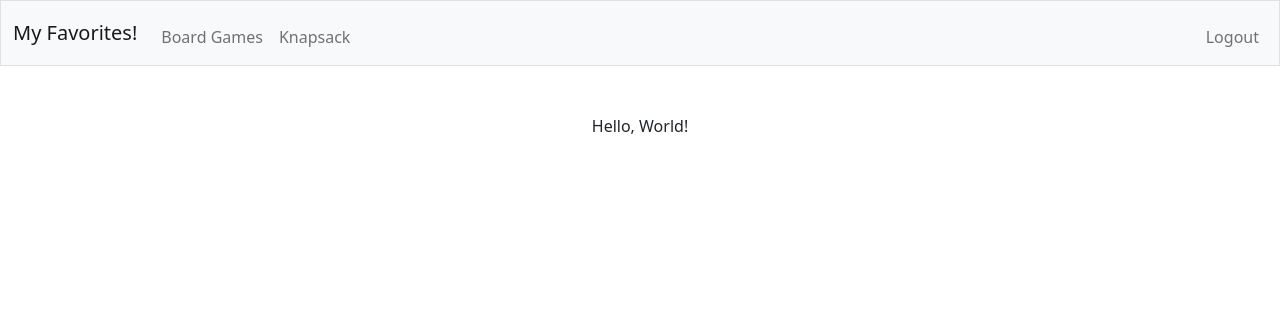
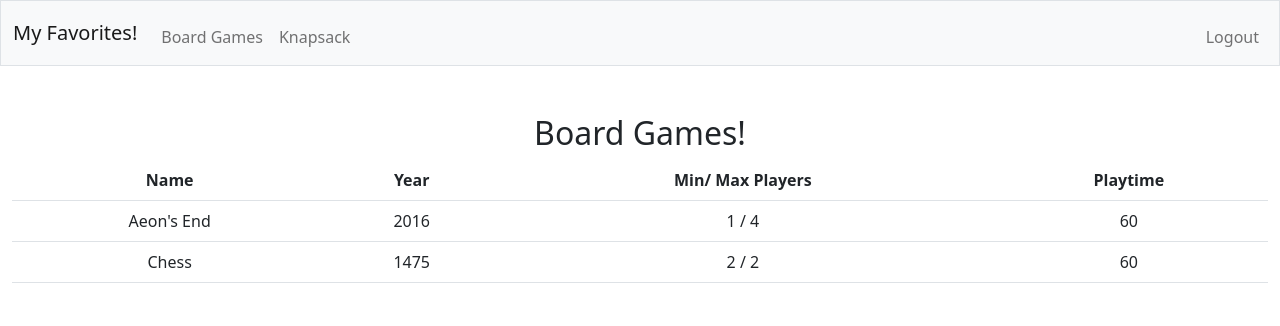
Before and after one commit to VvB-13/projects, a Flask app: page / in a window 1280 px wide. Shown: the top 326 px of the page. Run offline with Flask 2, Linux system fonts and the light colour scheme; a user stored in the database is signed in; data comes from the database, SQL or seed files in the repository; both versions use the stored data as it was after the commit.

Commit message:
Liking and Index

```diff
--- a/cs50-final-project/app.py
+++ b/cs50-final-project/app.py
@@ -1,4 +1,4 @@
-from flask import Flask, render_template, redirect, flash
+from flask import Flask, render_template, redirect, flash, request
 from flask_sqlalchemy import SQLAlchemy
 from flask_login import UserMixin, login_user, LoginManager, login_required, logout_user, current_user
 from flask_wtf import FlaskForm
@@ -21,6 +21,7 @@ login_manager.login_view = "login"
 Base = automap_base()
 Base.prepare(db.engine, reflect=True)
 Board = Base.classes.board
+Likes = Base.classes.likes
 
 @login_manager.user_loader
 def load_user(user_id):
@@ -55,7 +56,8 @@ class BoardForm(FlaskForm):
 @app.route("/")
 @login_required
 def index():
-    return render_template("index.html")
+    likes = db.session.query(Likes).filter_by(user=current_user.get_id()).all()
+    return render_template("index.html", likes=likes)
 
 @app.route("/register", methods=['GET', 'POST'])
 def register():
@@ -108,14 +110,26 @@ def board():
         year = form.year.data
         if name and not year:
             games = db.session.query(Board).filter(Board.name.contains(name)).limit(10)
-        if year and not name:
+        elif year and not name:
             games = db.session.query(Board).filter_by(year=year).limit(10)
-        if name and year:
+        elif name and year:
             games = db.session.query(Board).filter(Board.name.contains(name), year == Board.year).limit(10)
-        if not name and not year:
+        else:
             flash("You need to input at least one field!")
             return redirect("/board")
         return render_template("board.html", games=games, form=form)
 
+    if request.method == "POST":
+        id = request.form.get("id")
+        if id:
+            game = db.session.query(Board).filter_by(id=id).first()
+            players = f"{game.min_players} / {game.max_players}"
+            new_entry = Likes(user=current_user.get_id(), name=game.name, year=game.year,
+                             what="Board", playtime=game.playtime, players=players)
+            db.session.add(new_entry)
+            db.session.commit()
+            flash("Liking was successful!")
+            return redirect("/")
+
     games = 13
     return render_template("board.html", form=form, games=games)
--- a/cs50-final-project/templates/index.html
+++ b/cs50-final-project/templates/index.html
@@ -5,5 +5,30 @@
 {% endblock %}
 
 {% block main %}
-    <p>Hello, World!</p>
+    {% if likes %}
+        <h2>Board Games!</h2>
+        <table class="table">
+            <thead>
+                <tr>
+                    <th>Name</th>
+                    <th>Year</th>
+                    <th>Min/ Max Players</th>
+                    <th>Playtime</th>
+                </tr>
+            </thead>
+            <tbody>
+                {% for like in likes %}
+                    <tr>
+                        <td>{{ like.name }}</td>
+                        <td>{{ like.year }}</td>
+                        <td>{{ like.players }}</td>
+                        <td>{{ like.playtime }}</td>
+                    </tr>
+                {% endfor %}
+            </tbody>
+        </table>
+    {% else %}
+        <h2>Welcome to My Favorites!</h2>
+        <p>Your Favorites will show up once you start giving out likes!</p>
+    {% endif %}
 {% endblock %}
```
Also changed, not shown: cs50-final-project/templates/board.html (+6 -1 lines), datasets/setup.py (added, +41 -0 lines), cs50-final-project/database.db.
